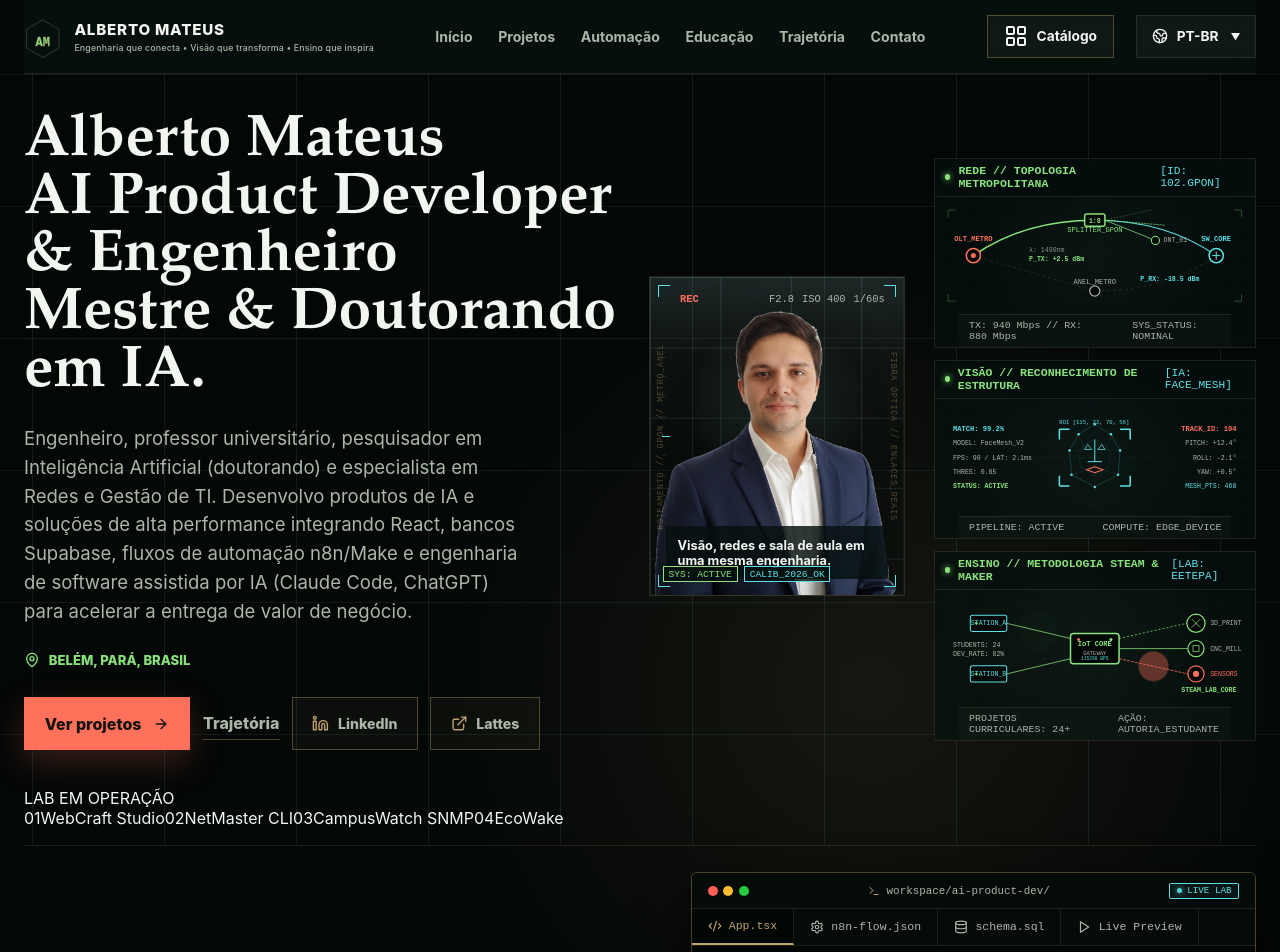
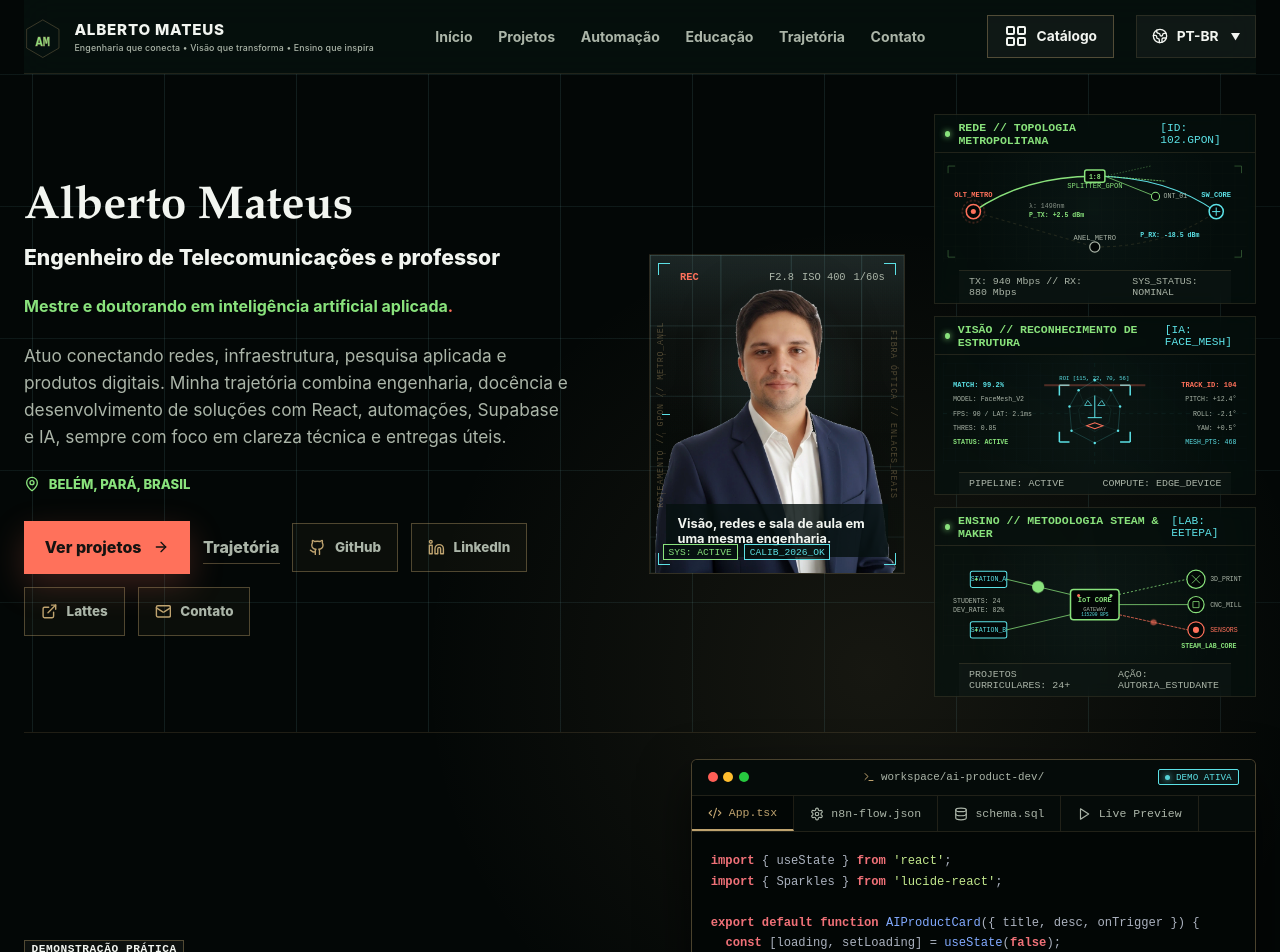
Before and after one commit to albertomateus9/albertomateus9.github.io, a React (Vite) app: page / in a window 1280 px wide. Shown: the top 952 px of the page. Built offline with nearby package versions, Linux system fonts and the light colour scheme.

Commit message:
feat(hero): refine recruiter-focused portfolio UX

```diff
--- a/index.html
+++ b/index.html
@@ -11,7 +11,7 @@
       name="keywords"
       content="Alberto Mateus, telecomunicações, redes, visão computacional, EETEPA, STEAM, GitHub"
     />
-    <meta property="og:title" content="Alberto Mateus | Laboratório Vivo" />
+    <meta property="og:title" content="Alberto Mateus | Engenharia, IA e Educação Tecnológica" />
     <meta
       property="og:description"
       content="Engenharia, pesquisa em visão computacional e educação tecnológica a partir de Belém."
@@ -22,7 +22,7 @@
     <meta name="twitter:card" content="summary_large_image" />
     <meta name="theme-color" content="#06110f" />
     <link rel="icon" href="/assets/monogram.svg" type="image/svg+xml" />
-    <title>Alberto Mateus | Laboratório Vivo</title>
+    <title>Alberto Mateus | Engenharia, IA e Educação Tecnológica</title>
   </head>
   <body>
     <div id="root"></div>
--- a/src/App.tsx
+++ b/src/App.tsx
@@ -63,13 +63,13 @@ const copy = {
       <>
         Alberto Mateus
         <br />
-        <span className="hero-midtext">AI Product Developer & Engenheiro</span>
+        <span className="hero-midtext">Engenheiro de Telecomunicações e professor</span>
         <br />
-        <span className="hero-highlight">Mestre & Doutorando em IA<span className="red-dot">.</span></span>
+        <span className="hero-highlight">Mestre e doutorando em inteligência artificial aplicada<span className="red-dot">.</span></span>
       </>
     ),
     heroBody:
-      'Engenheiro, professor universitário, pesquisador em Inteligência Artificial (doutorando) e especialista em Redes e Gestão de TI. Desenvolvo produtos de IA e soluções de alta performance integrando React, bancos Supabase, fluxos de automação n8n/Make e engenharia de software assistida por IA (Claude Code, ChatGPT) para acelerar a entrega de valor de negócio.',
+      'Atuo conectando redes, infraestrutura, pesquisa aplicada e produtos digitais. Minha trajetória combina engenharia, docência e desenvolvimento de soluções com React, automações, Supabase e IA, sempre com foco em clareza técnica e entregas úteis.',
     heroCta: 'Ver projetos',
     trajectoryCta: 'Trajetória',
     signal: 'Belém, Pará, Brasil',
@@ -138,12 +138,12 @@ const copy = {
       chapter: 'Capítulo de Livro',
       proceeding: 'Trabalho em Congresso',
     },
-    researchTitle: 'Engenharia de Prompt',
+    researchTitle: 'Pesquisa aplicada em IA',
     researchBody:
-      'Pesquisa prática e aplicação de prompts estruturados, orquestração de agentes autônomos e automação de desenvolvimento para entregas de software de alta performance.',
-    educationTitle: 'Autoria Maker',
+      'Investigação e prototipagem de soluções em visão computacional, automação e modelagem de dados, com base acadêmica e aplicação prática.',
+    educationTitle: 'Educação tecnológica',
     educationBody:
-      'Criação de laboratórios interativos na web e ambientes didáticos gamificados para o ensino rápido de programação, redes e no-code.',
+      'Experiência em docência, cultura maker e laboratórios digitais para transformar temas técnicos em aprendizagem clara e aplicável.',
     resumeTitle: 'Resumo executivo',
     resumeBody:
       'Mestre em Engenharia Elétrica, doutorando em IA aplicada, Engenheiro de Telecomunicações e Tecnólogo em Análise e Desenvolvimento de Sistemas. Especialista em juntar ferramentas de IA, no-code, low-code e React para construir produtos viáveis rapidamente.',
@@ -200,13 +200,13 @@ const copy = {
       <>
         Alberto Mateus
         <br />
-        <span className="hero-midtext">AI Product Developer & Engineer</span>
+        <span className="hero-midtext">Telecommunications Engineer and Educator</span>
         <br />
-        <span className="hero-highlight">M.Sc. & PhD Candidate in AI<span className="red-dot">.</span></span>
+        <span className="hero-highlight">M.Sc. and PhD Candidate in Applied AI<span className="red-dot">.</span></span>
       </>
     ),
     heroBody:
-      'Engineer, university professor, researcher in Artificial Intelligence (PhD candidate), and specialist in Structured Networks and IT Management. I build high-performance AI products and digital solutions by integrating React, Supabase, n8n/Make automation, and AI-assisted software engineering (Claude Code, ChatGPT) to drive business value.',
+      'I connect networks, infrastructure, applied research, and digital products. My background combines engineering, teaching, and solution development with React, automation, Supabase, and AI, focused on technical clarity and useful delivery.',
     heroCta: 'View projects',
     trajectoryCta: 'Trajectory',
     signal: 'Belem, Para, Brazil',
@@ -275,12 +275,12 @@ const copy = {
       chapter: 'Book Chapter',
       proceeding: 'Conference Paper',
     },
-    researchTitle: 'Prompt Engineering',
+    researchTitle: 'Applied AI Research',
     researchBody:
-      'Practical research and application of structured prompts, autonomous agent orchestration, and development automation for high-performance software delivery.',
-    educationTitle: 'Maker Authorship',
+      'Research and prototyping in computer vision, automation, and data modeling, joining academic depth with practical implementation.',
+    educationTitle: 'Technology Education',
     educationBody:
-      'Building interactive web labs and gamified environments for accelerated teaching of coding, networking, and no-code.',
+      'Teaching, maker culture, and digital labs that translate technical subjects into clear, practical learning experiences.',
     resumeTitle: 'Executive summary',
     resumeBody:
       'M.Sc. in Electrical Engineering, PhD candidate in applied AI, Telecommunications Engineer, and Systems Analysis technologist. Expert in linking AI tools, no-code, low-code, and React to build viable products quickly.',
@@ -937,7 +937,7 @@ function CaseStudies({ locale }: { locale: Locale }) {
     <section className="cases" id="casos" aria-labelledby="cases-title">
       <header className="cases-header">
         <div className="cases-header-left">
-          <span className="live-lab-tag">{locale === 'pt' ? 'LABORATÓRIO VIVO' : 'LIVE LAB'}</span>
+          <span className="live-lab-tag">{locale === 'pt' ? 'EVIDÊNCIAS SELECIONADAS' : 'SELECTED EVIDENCE'}</span>
           <h2 id="cases-title">{content.casesTitle}</h2>
           <p>{content.casesBody}</p>
         </div>
@@ -1155,7 +1155,7 @@ function InteractiveIde({ locale }: { locale: Locale }) {
         </div>
         <div className="ide-status-pill">
           <span className="live-pulse" />
-          <span>LIVE LAB</span>
+          <span>{locale === 'pt' ? 'DEMO ATIVA' : 'ACTIVE DEMO'}</span>
         </div>
       </div>
 
@@ -1401,6 +1401,10 @@ function HomeView({ locale }: { locale: Locale }) {
               <a href="#trajetoria" className="secondary-action">
                 {content.trajectoryCta}
               </a>
+              <a href={githubUrl} target="_blank" rel="noreferrer" className="social-action-btn" title="GitHub">
+                <Github aria-hidden="true" />
+                <span>GitHub</span>
+              </a>
               <a href={linkedinUrl} target="_blank" rel="noreferrer" className="social-action-btn" title="LinkedIn">
                 <Linkedin aria-hidden="true" />
                 <span>LinkedIn</span>
@@ -1409,46 +1413,25 @@ function HomeView({ locale }: { locale: Locale }) {
                 <ExternalLink aria-hidden="true" />
                 <span>Lattes</span>
               </a>
+              <a href={emailUrl} className="social-action-btn" title={locale === 'pt' ? 'Contato' : 'Contact'}>
+                <Mail aria-hidden="true" />
+                <span>{locale === 'pt' ? 'Contato' : 'Contact'}</span>
+              </a>
             </div>
           </div>
           <PortraitStage locale={locale} />
           <HeroConsole locale={locale} />
-
-          <div className="hero-hud-rail">
-            <div className="rail-status">
-              <span className="rail-status-dot" />
-              <span className="rail-status-text">{locale === 'pt' ? 'LAB EM OPERAÇÃO' : 'LAB IN OPERATION'}</span>
-            </div>
-            <div className="rail-items">
-              <a href="#projetos" className="rail-item">
-                <span className="rail-item-num">01</span>
-                <span className="rail-item-name">WebCraft Studio</span>
-              </a>
-              <a href="#projetos" className="rail-item">
-                <span className="rail-item-num">02</span>
-                <span className="rail-item-name">NetMaster CLI</span>
-              </a>
-              <a href="#projetos" className="rail-item">
-                <span className="rail-item-num">03</span>
-                <span className="rail-item-name">CampusWatch SNMP</span>
-              </a>
-              <a href="#projetos" className="rail-item">
-                <span className="rail-item-num">04</span>
-                <span className="rail-item-name">EcoWake</span>
-              </a>
-            </div>
-          </div>
         </section>
 
         <section className="live-lab-section" aria-labelledby="livelab-title">
           <div className="live-lab-container">
             <div className="live-lab-copy">
-              <span className="live-lab-tag-highlight">{locale === 'pt' ? 'AMBIENTE DE INTEGRAÇÃO' : 'INTEGRATION ENVIRONMENT'}</span>
+              <span className="live-lab-tag-highlight">{locale === 'pt' ? 'DEMONSTRAÇÃO PRÁTICA' : 'PRACTICAL DEMO'}</span>
               <h2 id="livelab-title">
                 <span className="accent-bar" />
-                {locale === 'pt' ? 'Laboratório Vivo' : 'Live Lab'}
+                {locale === 'pt' ? 'Soluções digitais em operação' : 'Digital solutions in action'}
               </h2>
-              <p>{locale === 'pt' ? 'Um ecossistema prático onde redes IP, visão computacional e educação tecnológica se integram de verdade. O laboratório funciona como espaço de teste contínuo para soluções leves de automação, documentação de infovias metropolitanas e desenvolvimento maker.' : 'A practical ecosystem where IP networks, computer vision, and tech education are truly integrated. The lab serves as a continuous testing space for lightweight automation, municipal network documentation, and maker development.'}</p>
+              <p>{locale === 'pt' ? 'Uma amostra interativa de como organizo interfaces, automações e dados para transformar requisitos técnicos em fluxos compreensíveis. O objetivo é mostrar método, clareza e entrega prática sem depender de jargões internos.' : 'An interactive sample of how I organize interfaces, automation, and data to turn technical requirements into understandable flows. The goal is to show method, clarity, and practical delivery without relying on internal jargon.'}</p>
 
               <div className="live-lab-meta" aria-hidden="true">
                 <div className="meta-line">STATUS: ACTIVE</div>
@@ -1870,7 +1853,7 @@ function CatalogView({ locale, setLocale }: { locale: Locale; setLocale: (l: Loc
           </div>
           <div className="profile-info">
             <span className="profile-name">Alberto Mateus</span>
-            <span className="profile-role">{locale === 'pt' ? 'Doutorando e Engenheiro' : 'PhD Candidate & Engineer'}</span>
+            <span className="profile-role">{locale === 'pt' ? 'Doutorando e Engenheiro' : 'PhD Candidate and Engineer'}</span>
           </div>
         </div>
 
--- a/src/styles.css
+++ b/src/styles.css
@@ -303,12 +303,38 @@ h2 {
 }
 
 .hero h1 {
-  max-width: 780px;
-  margin-bottom: 1.35rem;
+  max-width: 720px;
+  margin-bottom: 1.1rem;
   font-family: Iowan Old Style, "Palatino Linotype", "Book Antiqua", Georgia, serif;
-  font-size: clamp(2.8rem, 4.6vw, 6.4rem);
-  line-height: 0.98;
+  font-size: clamp(2.45rem, 3.6vw, 4.9rem);
+  line-height: 1.02;
   font-weight: 700;
+}
+
+.hero-midtext,
+.hero-highlight {
+  display: inline-block;
+  font-family:
+    Inter, "Aptos", "Segoe UI", system-ui, -apple-system, BlinkMacSystemFont, sans-serif;
+  line-height: 1.22;
+}
+
+.hero-midtext {
+  margin-top: 0.45rem;
+  color: var(--paper);
+  font-size: clamp(1.25rem, 1.65vw, 2.05rem);
+  font-weight: 760;
+}
+
+.hero-highlight {
+  margin-top: 0.25rem;
+  color: var(--green);
+  font-size: clamp(1rem, 1.15vw, 1.35rem);
+  font-weight: 680;
+}
+
+.red-dot {
+  color: var(--coral);
 }
 
 .hero h1 em {
@@ -318,9 +344,9 @@ h2 {
 }
 
 .hero-body {
-  max-width: 31rem;
-  color: var(--paper-muted);
-  font-size: 1.16rem;
+  max-width: 34rem;
+  color: var(--paper-muted);
+  font-size: 1.08rem;
   line-height: 1.55;
 }
 
@@ -375,13 +401,13 @@ h2 {
   align-items: center;
   justify-content: center;
   gap: 0.55rem;
-  padding: 0 1.2rem;
-  min-height: 3.35rem;
+  padding: 0 1rem;
+  min-height: 3.05rem;
   border: 1px solid var(--line-strong);
   color: var(--paper-muted);
   background: rgba(191, 163, 111, 0.04);
   font-weight: 800;
-  font-size: 0.88rem;
+  font-size: 0.84rem;
   transition: all 0.2s ease;
   cursor: pointer;
 }
@@ -1703,51 +1729,56 @@ footer p,
   display: grid;
   grid-template-columns: 1.05fr 0.95fr;
   align-items: stretch;
-  background: var(--paper);
-  color: var(--ink);
+  border: 1px solid var(--line);
+  background:
+    linear-gradient(135deg, rgba(92, 225, 230, 0.07), transparent 36%),
+    linear-gradient(180deg, rgba(237, 241, 232, 0.04), rgba(237, 241, 232, 0.018));
+  color: var(--paper);
+  box-shadow: inset 0 0 0 1px rgba(237, 241, 232, 0.025);
 }
 
 .research-education > article {
   position: relative;
-  min-height: 34rem;
+  min-height: 25rem;
   padding: clamp(1.3rem, 3vw, 3rem);
   overflow: hidden;
 }
 
 .research-education > article + article {
-  border-left: 1px solid rgba(17, 25, 24, 0.16);
+  border-left: 1px solid var(--line);
 }
 
 .research-education > article > svg {
-  color: #245f5c;
+  color: var(--cyan);
 }
 
 .research-education h2 {
   font-family: Iowan Old Style, "Palatino Linotype", Georgia, serif;
-  font-size: clamp(1.8rem, 2.4vw, 3rem);
+  font-size: clamp(1.55rem, 2vw, 2.35rem);
   margin-bottom: 0.8rem;
 }
 
 .research-education p {
-  color: #3e4a47;
+  max-width: 34rem;
+  color: var(--paper-muted);
 }
 
 .vision-frame {
   position: absolute;
-  inset: auto 2rem 2rem;
-  min-height: 14rem;
-  border: 1px solid rgba(36, 95, 92, 0.36);
+  inset: auto 1.5rem 1.5rem;
+  min-height: 10.5rem;
+  border: 1px solid rgba(92, 225, 230, 0.24);
   background:
-    linear-gradient(90deg, rgba(36, 95, 92, 0.12) 1px, transparent 1px) 0 0 / 4rem 4rem,
-    linear-gradient(rgba(36, 95, 92, 0.1) 1px, transparent 1px) 0 0 / 4rem 4rem,
-    linear-gradient(120deg, rgba(162, 211, 108, 0.16), rgba(141, 216, 220, 0.16));
+    linear-gradient(90deg, rgba(92, 225, 230, 0.12) 1px, transparent 1px) 0 0 / 4rem 4rem,
+    linear-gradient(rgba(92, 225, 230, 0.08) 1px, transparent 1px) 0 0 / 4rem 4rem,
+    linear-gradient(120deg, rgba(137, 226, 124, 0.09), rgba(92, 225, 230, 0.08));
 }
 
 .vision-frame span {
   position: absolute;
   top: 1rem;
   left: 1rem;
-  color: #245f5c;
+  color: var(--cyan);
   font-family: Consolas, "SFMono-Regular", monospace;
   font-size: 0.76rem;
 }
@@ -1759,16 +1790,16 @@ footer p,
 }
 
 .vision-frame i {
-  inset: 3.4rem auto auto 2rem;
+  inset: 3rem auto auto 2rem;
   width: 8.2rem;
-  height: 7rem;
-  border-color: #245f5c;
+  height: 5.6rem;
+  border-color: var(--cyan);
 }
 
 .vision-frame b {
-  inset: 5rem 2rem auto auto;
+  inset: 4.2rem 2rem auto auto;
   width: 7.5rem;
-  height: 5.4rem;
+  height: 4.5rem;
   border-color: var(--coral);
 }
 
@@ -1779,15 +1810,16 @@ footer p,
   left: 0;
   display: grid;
   grid-template-columns: repeat(3, 1fr);
-  border-top: 1px solid rgba(17, 25, 24, 0.14);
+  border-top: 1px solid var(--line);
+  background: rgba(3, 7, 6, 0.28);
 }
 
 .lesson-strip em {
   display: grid;
   place-items: center;
-  min-height: 8rem;
-  border-right: 1px solid rgba(17, 25, 24, 0.14);
-  color: #245f5c;
+  min-height: 5rem;
+  border-right: 1px solid var(--line);
+  color: var(--green);
   font-style: normal;
   font-weight: 850;
 }
@@ -2737,12 +2769,13 @@ footer p {
     grid-template-columns: minmax(20rem, 1fr) minmax(15rem, 0.62fr);
   }
 
-  .hero-console {
+  .hero-hud-panels {
     grid-column: 1 / -1;
     display: grid;
-    grid-template-columns: minmax(15rem, 0.48fr) minmax(22rem, 1fr);
+    grid-template-columns: repeat(3, minmax(0, 1fr));
     gap: 1rem;
-    align-items: center;
+    align-items: stretch;
+    margin-bottom: 0;
   }
 
   .hero-rail {
@@ -2908,7 +2941,8 @@ footer p {
     display: none;
   }
 
-  .hero-console {
+  .hero-console,
+  .hero-hud-panels {
     display: none;
   }
 
```
